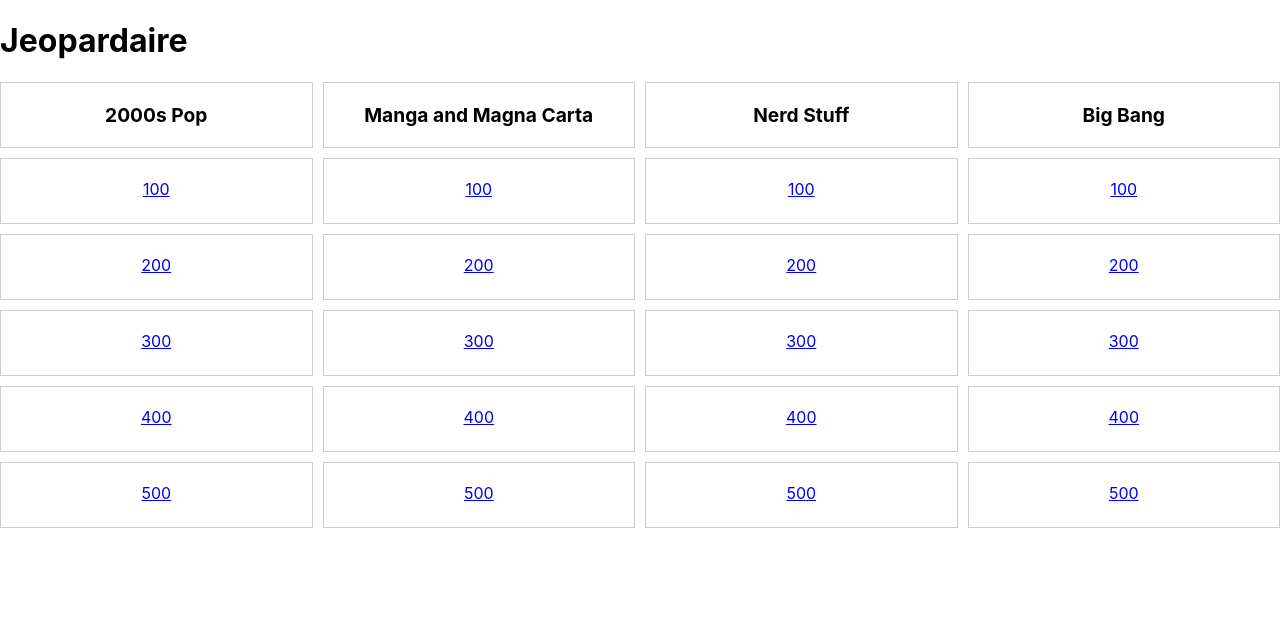
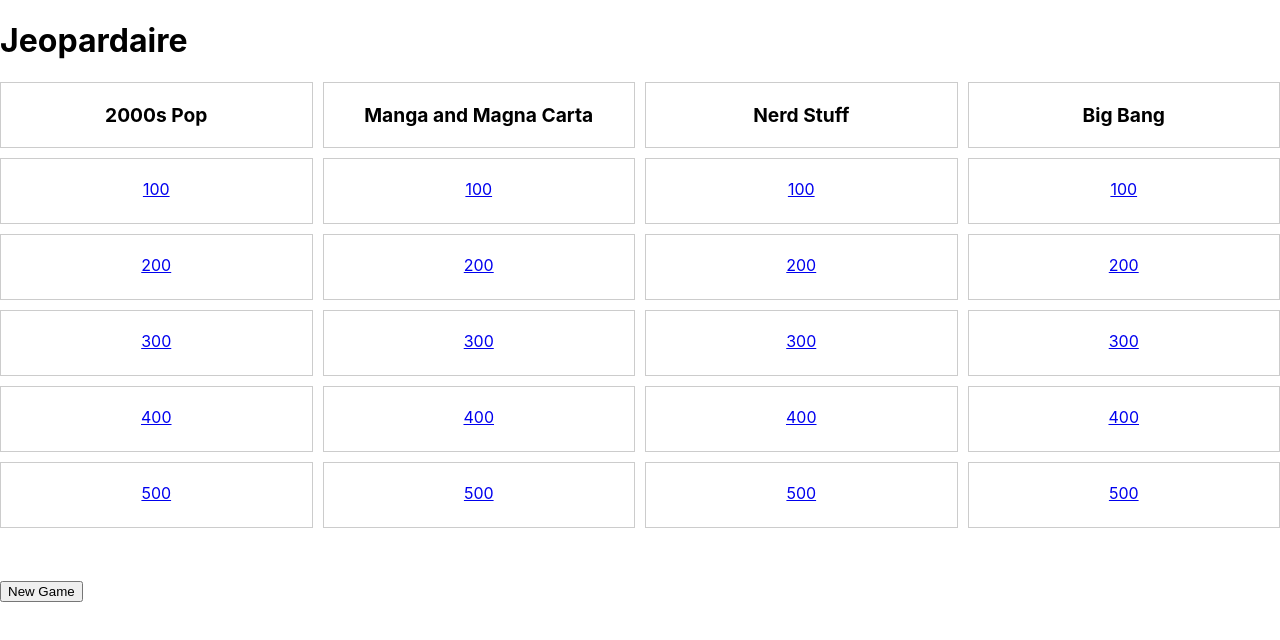
Before and after one commit to skwon19/jeopardaire, a React (Create React App) app: page /grid in a window 1280 px wide. Shown: the top 640 px of the page. Built offline with nearby package versions, Linux system fonts and the light colour scheme.

Commit message:
Add 'New Game' button for easier debugging

```diff
--- a/src/App.js
+++ b/src/App.js
@@ -18,9 +18,9 @@ function App() {
     return saved ? JSON.parse(saved) : Array(players.length).fill(0);
   });
   const [currentPlayer, setCurrentPlayer] = useState(() => {
-  const saved = localStorage.getItem("currentPlayer");
-  return saved ? JSON.parse(saved) : 0;
-});
+    const saved = localStorage.getItem("currentPlayer");
+    return saved ? JSON.parse(saved) : 0;
+  });
 
   useEffect(() => {
     const fetchData = async() => {
@@ -35,6 +35,8 @@ function App() {
 
   useEffect(() => {
     localStorage.setItem("players", JSON.stringify(players));
+    setScores(Array(players.length).fill(0));
+    setCurrentPlayer(0);
   }, [players]);
 
   useEffect(() => {
@@ -59,6 +61,7 @@ function App() {
               players={players}
               scores={scores}
               currentPlayer={currentPlayer}
+              setPlayers={setPlayers}
             />
           } />
           <Route path="/question/:row/:col" element={
--- a/src/GridPage.js
+++ b/src/GridPage.js
@@ -1,12 +1,30 @@
 import React from "react";
+import { useNavigate } from "react-router-dom";
 import GridComponent from "./GridComponent";
 import Scoreboard from "./Scoreboard";
 
-const GridPage = ({ rows, columns, headers, players, scores, currentPlayer }) => {
+const GridPage = ({
+    rows,
+    columns,
+    headers,
+    players,
+    scores,
+    currentPlayer,
+    setPlayers
+}) => {
+    const navigate = useNavigate();
+
+    // Button to clear game, for debugging
+    const clearGame = () => {
+        setPlayers([]);
+        navigate("/");
+    }
+
     return (
         <div className="grid-page">
             <GridComponent rows={rows} columns={columns} headers={headers} />
             <Scoreboard players={players} scores={scores} currentPlayer={currentPlayer} />
+            <button type="button" onClick={clearGame}>New Game</button>
         </div>
     );
 };
```
